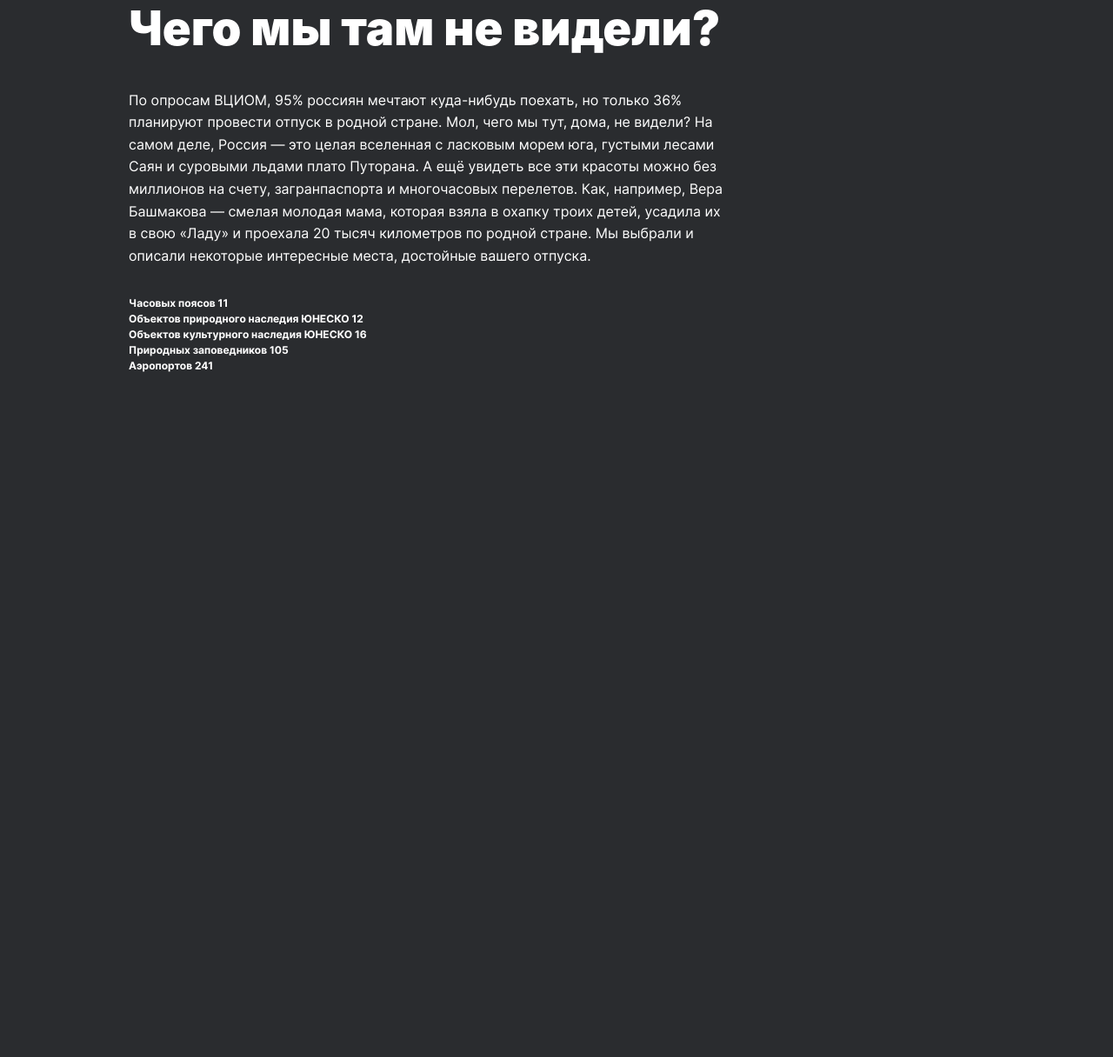
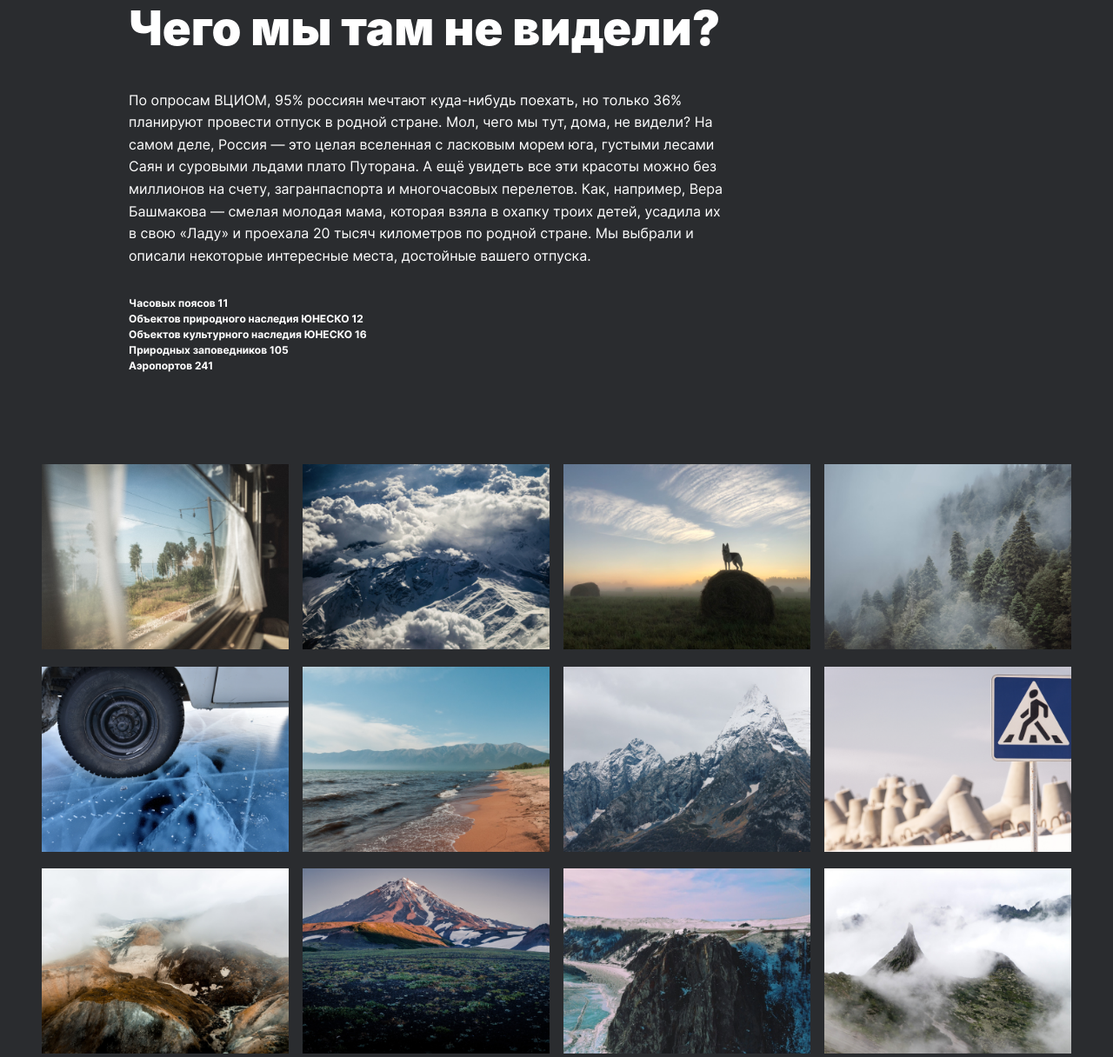
Before and after one commit to Anpanman4/russian-travel, a plain HTML site: page index.html in a window 1280 px wide. Shown: the part 1347-2563 px from the top of the page at 87% size. Before the commit the page ends 1789 px from the top, so only its background shows below. Drawn offline with Linux system fonts and the light colour scheme; a web font is replaced by a local one.

Commit message:
feature/photo-grid done

```diff
--- /dev/null
+++ b/blocks/photo-grid/__item/photo-grid__item.css
@@ -0,0 +1,3 @@
+.photo-grid__item {
+	width: 100%;
+}
--- /dev/null
+++ b/blocks/photo-grid/__list/photo-grid__list.css
@@ -0,0 +1,26 @@
+.photo-grid__list {
+	display: grid;
+	gap: 16px;
+	grid-template-columns: repeat(auto-fit, minmax(284px, max-content));
+	list-style-type: none;
+	margin: 0;
+	padding: 0;
+}
+
+@media screen and (max-width: 1024px) {
+	.photo-grid__list {
+		gap: 14px;
+	}
+}
+
+@media screen and (max-width: 768px) {
+	.photo-grid__list {
+		gap: 16px;
+	}
+}
+
+@media screen and (max-width: 475px) {
+	.photo-grid__list {
+		gap: 12px;
+	}
+}
--- /dev/null
+++ b/blocks/photo-grid/photo-grid.css
@@ -0,0 +1,18 @@
+.photo-grid {
+	margin: 0 48px;
+	padding-top: 92px;
+}
+
+@media screen and (max-width: 768px) {
+	.photo-grid {
+		margin: 0 24px;
+		padding-top: 88px;
+	}
+}
+
+@media screen and (max-width: 475px) {
+	.photo-grid {
+		margin: 0 16px;
+		padding-top: 64px;
+	}
+}
--- a/index.html
+++ b/index.html
@@ -37,6 +37,47 @@
 			</article>
 		</section>
 
+		<section class="photo-grid">
+			<ul class="photo-grid__list">
+				<li>
+					<img class="photo-grid__item" src="./images/photo-grid/1.png" alt="">
+				</li>
+				<li>
+					<img class="photo-grid__item" src="./images/photo-grid/2.png" alt="">
+				</li>
+				<li>
+					<img class="photo-grid__item" src="./images/photo-grid/3.png" alt="">
+				</li>
+				<li>
+					<img class="photo-grid__item" src="./images/photo-grid/4.png" alt="">
+				</li>
+				<li>
+					<img class="photo-grid__item" src="./images/photo-grid/5.png" alt="">
+				</li>
+				<li>
+					<img class="photo-grid__item" src="./images/photo-grid/6.png" alt="">
+				</li>
+				<li>
+					<img class="photo-grid__item" src="./images/photo-grid/7.png" alt="">
+				</li>
+				<li>
+					<img class="photo-grid__item" src="./images/photo-grid/8.png" alt="">
+				</li>
+				<li>
+					<img class="photo-grid__item" src="./images/photo-grid/9.png" alt="">
+				</li>
+				<li>
+					<img class="photo-grid__item" src="./images/photo-grid/10.png" alt="">
+				</li>
+				<li>
+					<img class="photo-grid__item" src="./images/photo-grid/11.png" alt="">
+				</li>
+				<li>
+					<img class="photo-grid__item" src="./images/photo-grid/12.png" alt="">
+				</li>
+			</ul>
+		</section>
+
 	</main>
 
 	<footer class="footer">
--- a/pages/index.css
+++ b/pages/index.css
@@ -20,3 +20,7 @@
 @import url(../blocks/intro/__title/intro__title.css);
 @import url(../blocks/intro/__text/intro__text.css);
 @import url(../blocks/intro/__list/intro__list.css);
+
+@import url(../blocks/photo-grid/photo-grid.css);
+@import url(../blocks/photo-grid/__list/photo-grid__list.css);
+@import url(../blocks/photo-grid/__item/photo-grid__item.css);
```
Also changed, not shown: images/photo-grid/1.png (added), images/photo-grid/10.png (added), images/photo-grid/11.png (added), images/photo-grid/12.png (added), images/photo-grid/2.png (added), images/photo-grid/3.png (added), images/photo-grid/4.png (added), images/photo-grid/5.png (added), images/photo-grid/6.png (added), images/photo-grid/7.png (added), images/photo-grid/8.png (added), images/photo-grid/9.png (added).
